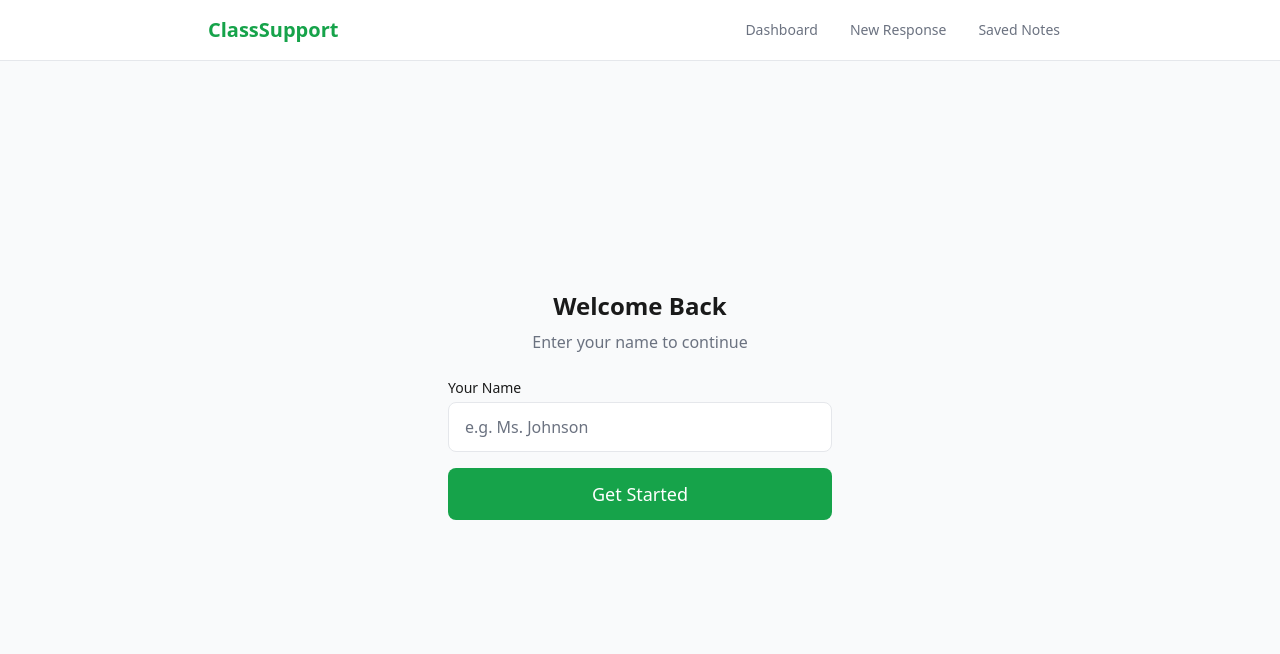
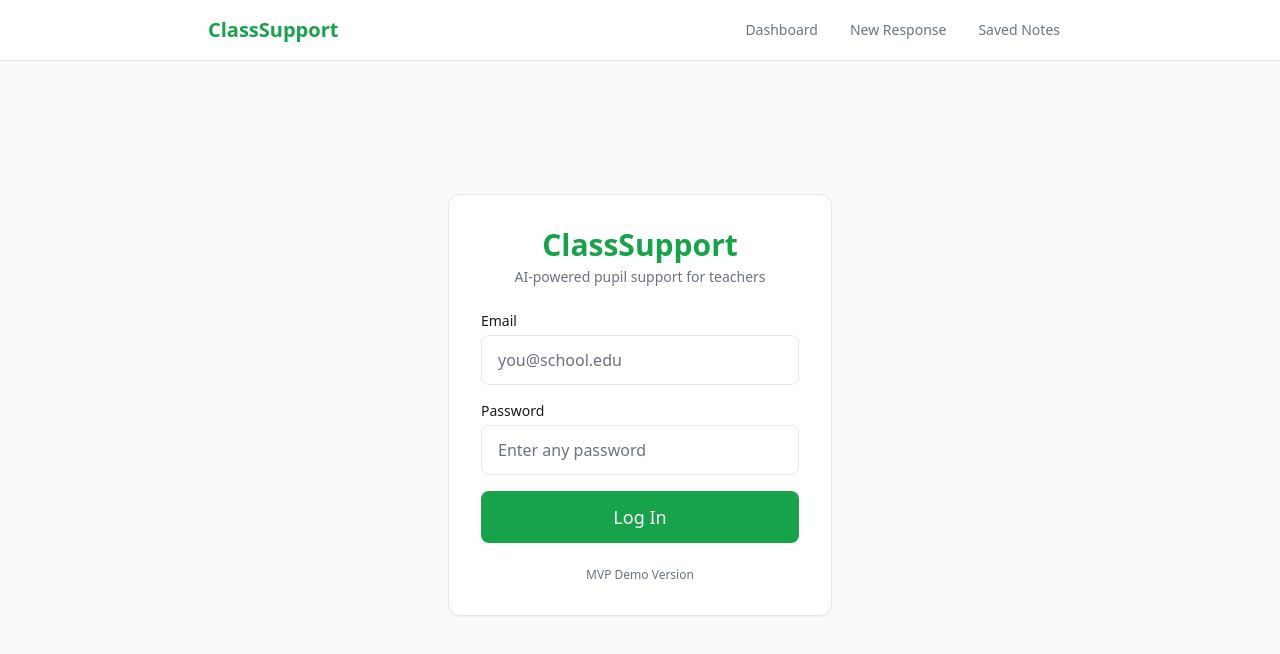
Before and after one commit to obadee91/teacher-support-mvp, a Next.js app: page /login in a window 1280 px wide. Shown: the top 654 px of the page. Built offline with nearby package versions, Linux system fonts and the light colour scheme.

Commit message:
Step 2: login page with mock auth

```diff
--- a/app/login/page.tsx
+++ b/app/login/page.tsx
@@ -3,9 +3,18 @@ import LoginForm from "@/components/LoginForm";
 export default function LoginPage() {
   return (
     <div className="flex flex-col items-center justify-center min-h-[80vh]">
-      <h1 className="text-2xl font-bold mb-2">Welcome Back</h1>
-      <p className="text-gray-mid mb-6">Enter your name to continue</p>
-      <LoginForm />
+      <div className="w-full max-w-sm rounded-xl border border-border bg-white p-8 shadow-sm">
+        <div className="text-center mb-6">
+          <h1 className="text-3xl font-bold text-accent mb-1">ClassSupport</h1>
+          <p className="text-gray-mid text-sm">
+            AI-powered pupil support for teachers
+          </p>
+        </div>
+        <LoginForm />
+        <p className="text-center text-xs text-gray-mid mt-6">
+          MVP Demo Version
+        </p>
+      </div>
     </div>
   );
 }
--- a/app/page.tsx
+++ b/app/page.tsx
@@ -1,19 +1,23 @@
-import Link from "next/link";
+"use client";
+
+import { useEffect } from "react";
+import { useRouter } from "next/navigation";
 
 export default function Home() {
+  const router = useRouter();
+
+  useEffect(() => {
+    const isLoggedIn = localStorage.getItem("classsupport_isLoggedIn");
+    if (isLoggedIn === "true") {
+      router.replace("/dashboard");
+    } else {
+      router.replace("/login");
+    }
+  }, [router]);
+
   return (
-    <div className="flex flex-col items-center justify-center min-h-[80vh] text-center">
-      <h1 className="text-4xl font-bold text-foreground mb-3">ClassSupport</h1>
-      <p className="text-gray-mid text-lg mb-8 max-w-md">
-        AI-powered guidance to help teachers navigate classroom challenges with
-        confidence.
-      </p>
-      <Link
-        href="/login"
-        className="px-8 py-4 rounded-lg bg-accent text-white font-semibold text-lg hover:bg-accent-hover transition-colors"
-      >
-        Get Started
-      </Link>
+    <div className="flex items-center justify-center min-h-[80vh]">
+      <div className="text-gray-mid">Loading...</div>
     </div>
   );
 }
--- a/components/LoginForm.tsx
+++ b/components/LoginForm.tsx
@@ -4,29 +4,44 @@ import { useState } from "react";
 import { useRouter } from "next/navigation";
 
 export default function LoginForm() {
-  const [name, setName] = useState("");
+  const [email, setEmail] = useState("");
+  const [password, setPassword] = useState("");
   const router = useRouter();
 
   const handleSubmit = (e: React.FormEvent) => {
     e.preventDefault();
-    if (name.trim()) {
-      localStorage.setItem("classsupport_teacher", name.trim());
+    if (email.trim() && password.trim()) {
+      localStorage.setItem("classsupport_isLoggedIn", "true");
+      localStorage.setItem("classsupport_teacher", email.trim());
       router.push("/dashboard");
     }
   };
 
   return (
-    <form onSubmit={handleSubmit} className="w-full max-w-sm space-y-4">
+    <form onSubmit={handleSubmit} className="w-full space-y-4">
       <div>
-        <label htmlFor="name" className="block text-sm font-medium mb-1">
-          Your Name
+        <label htmlFor="email" className="block text-sm font-medium mb-1">
+          Email
         </label>
         <input
-          id="name"
-          type="text"
-          value={name}
-          onChange={(e) => setName(e.target.value)}
-          placeholder="e.g. Ms. Johnson"
+          id="email"
+          type="email"
+          value={email}
+          onChange={(e) => setEmail(e.target.value)}
+          placeholder="you@school.edu"
+          className="w-full px-4 py-3 rounded-lg border border-border text-foreground placeholder:text-gray-mid focus:outline-none focus:ring-2 focus:ring-accent"
+        />
+      </div>
+      <div>
+        <label htmlFor="password" className="block text-sm font-medium mb-1">
+          Password
+        </label>
+        <input
+          id="password"
+          type="password"
+          value={password}
+          onChange={(e) => setPassword(e.target.value)}
+          placeholder="Enter any password"
           className="w-full px-4 py-3 rounded-lg border border-border text-foreground placeholder:text-gray-mid focus:outline-none focus:ring-2 focus:ring-accent"
         />
       </div>
@@ -34,7 +49,7 @@ export default function LoginForm() {
         type="submit"
         className="w-full py-3 rounded-lg bg-accent text-white font-medium text-lg hover:bg-accent-hover transition-colors"
       >
-        Get Started
+        Log In
       </button>
     </form>
   );
```
